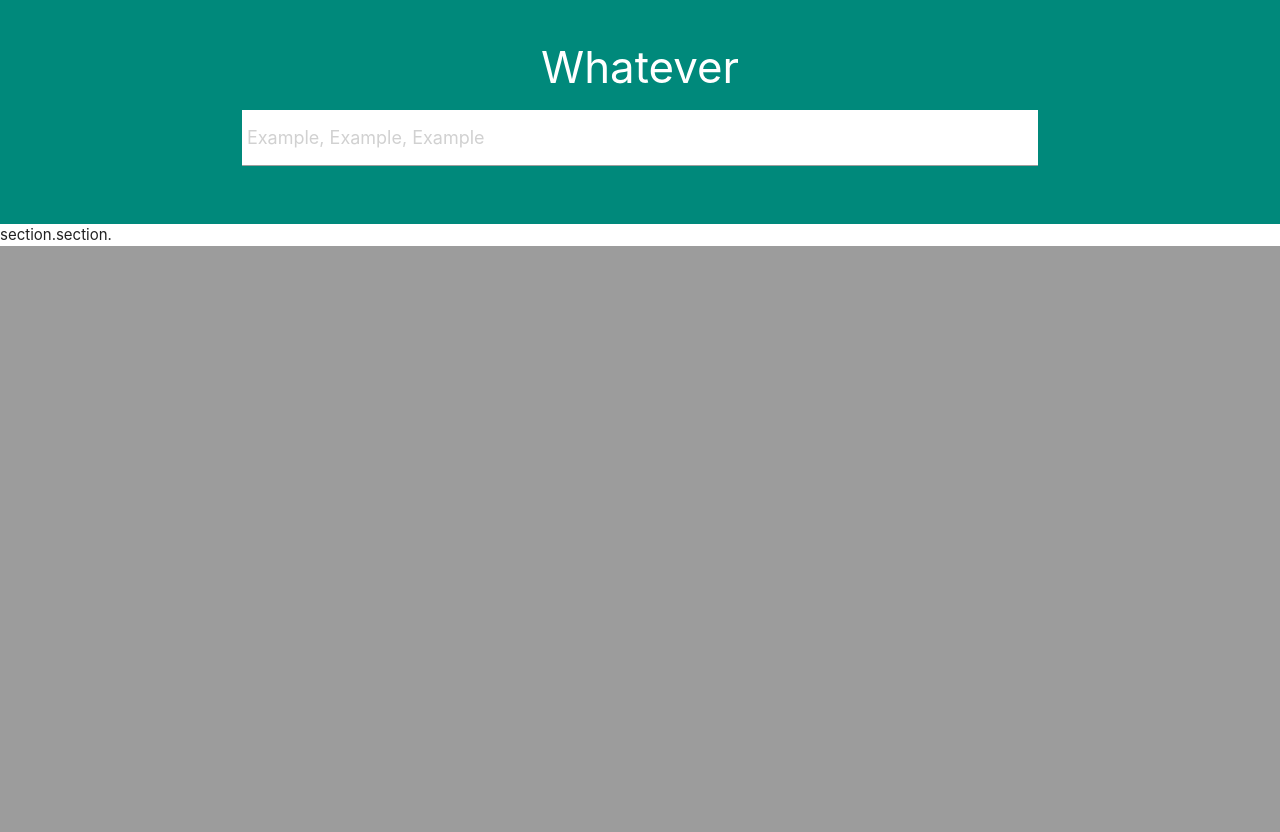
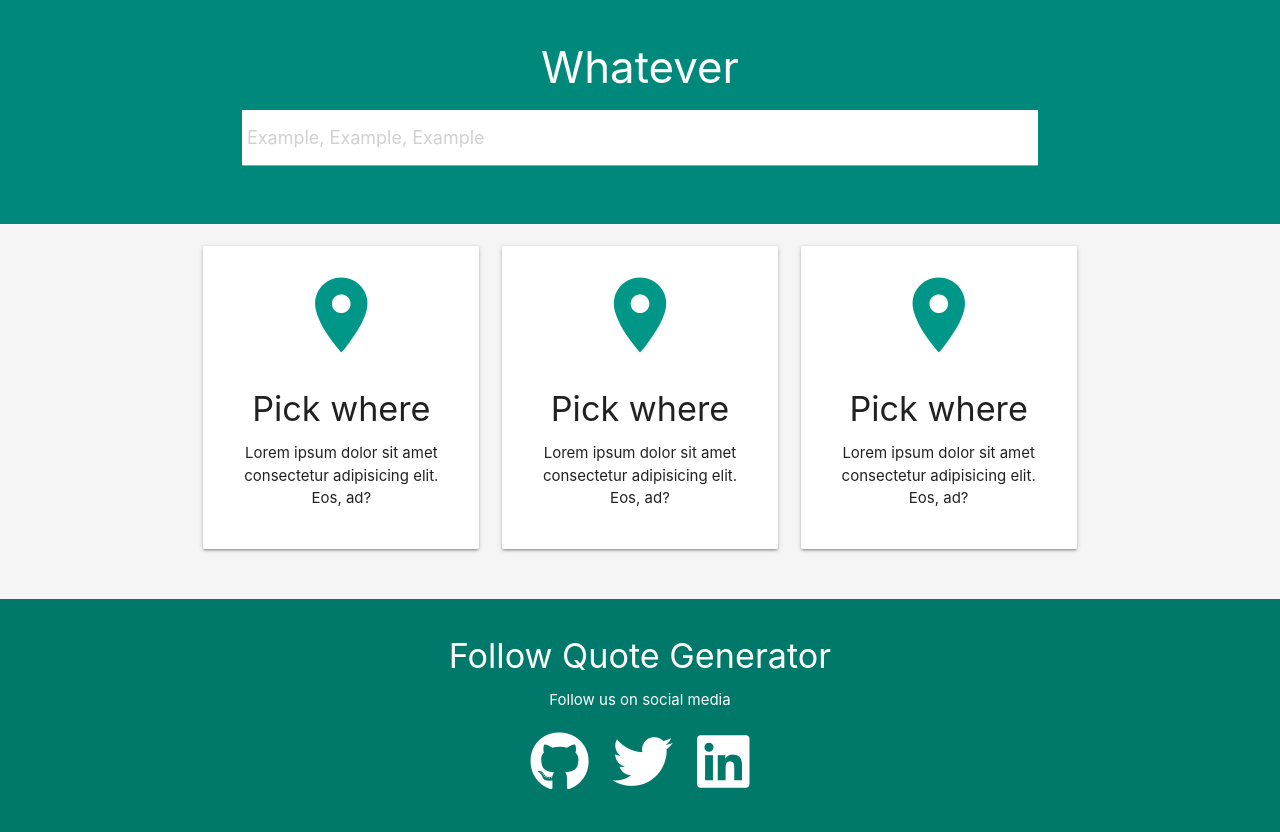
Before and after one commit to Michaudsr/Quote_Generator, a Django app: page /about/ in a window 1280 px wide. Shown: the part 564-1396 px from the top of the page. Before the commit the page ends 810 px from the top, so only its background shows below. Run offline with Django 4.2, Linux system fonts and the light colour scheme; some libraries are stand-ins or nearby versions.

Commit message:
[html] added section follow with github, linkedin and twitter font logos

```diff
--- a/Quote_Generator/Quote_Generator/settings.py
+++ b/Quote_Generator/Quote_Generator/settings.py
@@ -122,8 +122,3 @@ STATIC_URL = '/static/'
 # https://docs.djangoproject.com/en/4.0/ref/settings/#default-auto-field
 
 DEFAULT_AUTO_FIELD = 'django.db.models.BigAutoField'
-
-STATICFILES_DIRS = [
-    BASE_DIR / "static",
-    '/var/www/static/',
-]
--- a/Quote_Generator/main_app/static/style.css
+++ b/Quote_Generator/main_app/static/style.css
@@ -4,3 +4,7 @@
   width: 90% !important;
   border: #f4f4f4;
 }
+
+.section-follow .fa-4x {
+  margin: 5px 10px;
+}
--- a/Quote_Generator/main_app/templates/about.html
+++ b/Quote_Generator/main_app/templates/about.html
@@ -5,11 +5,10 @@
     <!--Import Google Icon Font-->
     <link href="https://fonts.googleapis.com/icon?family=Material+Icons" rel="stylesheet">
     <!--Import materialize.css-->
+    <link rel="stylesheet" href="https://cdnjs.cloudflare.com/ajax/libs/materialize/1.0.0/css/materialize.min.css">
     <link rel="stylesheet" type="text/css" href="/static/style.css">
-    <link rel="stylesheet" href="https://cdnjs.cloudflare.com/ajax/libs/materialize/1.0.0/css/materialize.min.css">
-
+    <script src="https://kit.fontawesome.com/6e00979fb8.js" crossorigin="anonymous"></script>
     <!--Let browser know website is optimized for mobile-->
-    <meta name="viewport" content="width=device-width, initial-scale=1.0"/>
   </head>
 
   <body id="home" class="scrollspy">
@@ -102,7 +101,54 @@
       </section>
 
       <!--Section: Icon Boxes-->
-      section.section.
+      <section class="section section-icons grey lighten-4 center">
+        <div class="container">
+          <div class="row">
+            <div class="col s12 m4">
+              <div class="card-panel">
+                <i class="material-icons large teal-text">room</i>
+                <h4>Pick where</h4>
+                <p>Lorem ipsum dolor sit amet consectetur adipisicing elit. Eos, ad?</p>
+              </div>
+            </div>
+            <div class="col s12 m4">
+              <div class="card-panel">
+                <i class="material-icons large teal-text">room</i>
+                <h4>Pick where</h4>
+                <p>Lorem ipsum dolor sit amet consectetur adipisicing elit. Eos, ad?</p>
+              </div>
+            </div>
+            <div class="col s12 m4">
+              <div class="card-panel">
+                <i class="material-icons large teal-text">room</i>
+                <h4>Pick where</h4>
+                <p>Lorem ipsum dolor sit amet consectetur adipisicing elit. Eos, ad?</p>
+              </div>
+            </div>
+          </div>
+        </div>
+      </section>
+
+      <!--Section: Follow-->
+      <section class="section section-follow teal darken-2 white-text center">
+        <div class="container">
+          <div class="row">
+            <div class="col s12">
+              <h4>Follow Quote Generator</h4>
+              <p>Follow us on social media</p>
+              <a href="#" class="white-text">
+                <i class="fab fa-github fa-4x"></i>
+              </a>
+              <a href="#" class="white-text">
+                <i class="fab fa-twitter fa-4x"></i>
+              </a>
+              <a href="#" class="white-text">
+                <i class="fab fa-linkedin fa-4x"></i>
+              </a>
+            </div>
+          </div>
+        </div>
+      </section>
 
 
     <!--JavaScript at end of body for optimized loading-->
```
